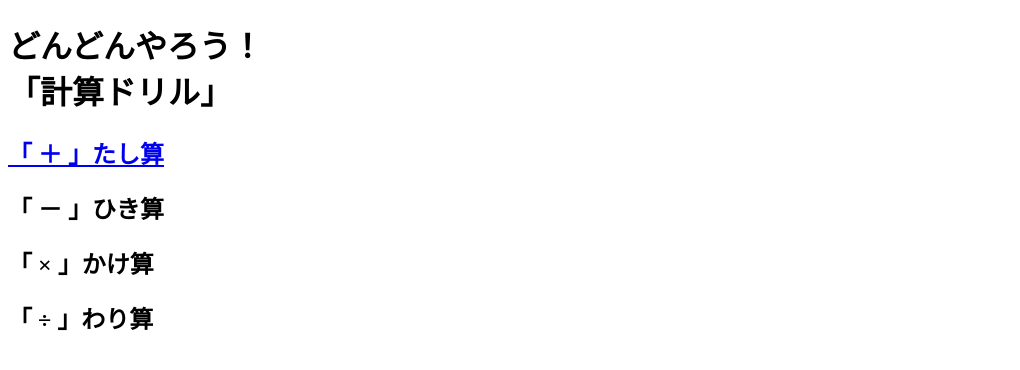
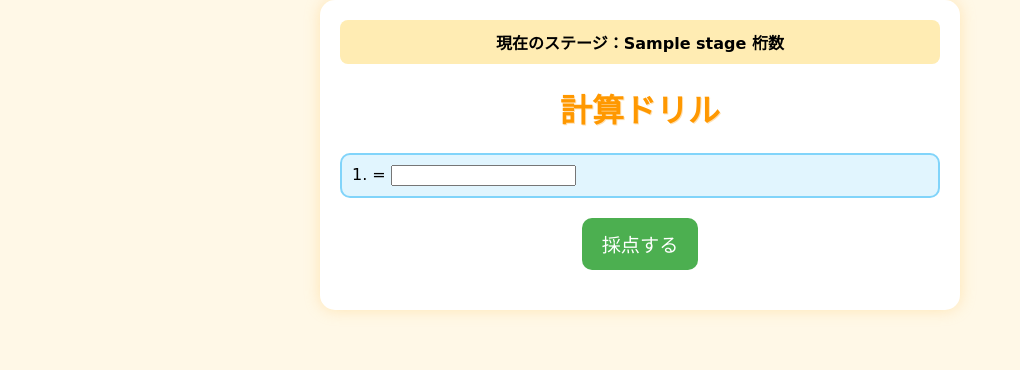
Before and after one commit to 0101-Victor/calculatio.app, a Flask app: template templates/index.html in a window 1280 px wide. Shown: the top 370 px of the page, without its empty margins (0-1020 px from the left). Run offline with Flask 3, Linux system fonts and the light colour scheme; the template is opened without the code that fills it: most values are stand-ins (such as "Sample title", 1, 10 or a date in 2020).

Commit message:
軌道修正

```diff
--- a/app.py
+++ b/app.py
@@ -1,18 +1,24 @@
-# app.py
-
-from flask import Flask, render_template, request
-from calculatio import generate_addition_problems
+from flask import Flask, render_template, request, redirect, session, url_for
+from problems import generate_addition_problems
 
 app = Flask(__name__)
+app.secret_key = 'your-secret-key'  # セッション用
 
 @app.route('/')
 def index():
+    session['stage'] = 1
+    session['round'] = 0
     return render_template('index.html')
 
 @app.route('/addition', methods=['GET', 'POST'])
 def addition():
+    if 'stage' not in session:
+        session['stage'] = 1
+    if 'round' not in session:
+        session['round'] = 0
+
     if request.method == 'POST':
-        problems = eval(request.form['problems'])  # 文字列 → リストに変換（安全性は後で改善可）
+        problems = json.loads(request.form['problems'])
         score = 0
         results = []
 
@@ -28,9 +34,22 @@
             if correct:
                 score += 1
 
-        return render_template('addition_result.html', results=results, score=score, total=len(problems))
+        session['round'] += 1
+        is_last_round = session['round'] >= 5
 
-    problems = generate_addition_problems()
+        if is_last_round:
+            session['stage'] += 1
+            session['round'] = 0  # 次ステージに移行
+
+        return render_template(
+            'addition_result.html',
+            results=results,
+            score=score,
+            total=len(problems),
+            is_last_round=is_last_round
+        )
+
+    problems = generate_addition_problems(stage=session['stage'])
     return render_template('addition.html', problems=problems)
 
 if __name__ == '__main__':
--- /dev/null
+++ b/static/style.css
@@ -0,0 +1,73 @@
+body {
+    font-family: 'Comic Sans MS', 'Arial', sans-serif;
+    background-color: #fff8e7; /* 明るいクリーム色 */
+    margin: 0;
+    padding: 0;
+}
+
+.container {
+    max-width: 600px;
+    margin: auto;
+    background: #ffffff;
+    padding: 20px;
+    border-radius: 15px;
+    box-shadow: 0 0 15px rgba(255, 200, 100, 0.4);
+}
+
+h1 {
+    text-align: center;
+    color: #ff9800;
+    text-shadow: 1px 1px #ffe0b2;
+}
+
+.stage {
+    background-color: #ffecb3;
+    padding: 10px;
+    border-radius: 8px;
+    font-weight: bold;
+    margin-bottom: 15px;
+    text-align: center;
+}
+
+.problem {
+    margin-bottom: 15px;
+    padding: 10px;
+    background-color: #e1f5fe; /* 明るい水色 */
+    border-radius: 10px;
+    border: 2px solid #81d4fa;
+}
+
+button {
+    display: block;
+    margin: 20px auto;
+    padding: 12px 20px;
+    font-size: 1.2em;
+    background-color: #4caf50;
+    color: white;
+    border: none;
+    border-radius: 10px;
+    cursor: pointer;
+}
+
+button:hover {
+    background-color: #388e3c;
+}
+
+.result {
+    margin-top: 20px;
+    padding: 10px;
+    font-weight: bold;
+    text-align: center;
+    display: none;
+    border-radius: 8px;
+}
+
+.result.correct {
+    background-color: #c8e6c9;
+    color: #2e7d32;
+}
+
+.result.incorrect {
+    background-color: #ffcdd2;
+    color: #c62828;
+}
--- a/templates/index.html
+++ b/templates/index.html
@@ -1,18 +1,56 @@
 <!DOCTYPE html>
-<html>
+<html lang="ja">
 <head>
     <meta charset="UTF-8">
     <title>どんどんやろう計算ドリル！</title>
+    <link rel="stylesheet" href="{{ url_for('static', filename='style.css') }}">
+    <script>
+        function showResult(isCorrect) {
+            const resultDiv = document.getElementById("result");
+            if (isCorrect) {
+                resultDiv.textContent = "全問正解！すごい！";
+                resultDiv.className = "result correct";
+            } else {
+                resultDiv.textContent = "間違いがあります。もう一度挑戦！";
+                resultDiv.className = "result incorrect";
+            }
+            resultDiv.style.display = "block";
+        }
+    </script>
 </head>
 <body>
-    <header>
-        <h1>どんどんやろう！<br>「計算ドリル」</h1>
-    </header>
-    <main>
-        <h2><a href="/addition">「 ＋ 」たし算</a></h2>
-        <h2>「 － 」ひき算</h2>
-        <h2>「 × 」かけ算</h2>
-        <h2>「 ÷ 」わり算</h2>
-    </main>
+    <div class="container">
+        <!-- ステージ表示 -->
+        <div class="stage">
+            現在のステージ：{{ stage }} 桁数
+        </div>
+
+        <h1>計算ドリル</h1>
+        <form method="POST" action="/">
+            {% for problem in problems %}
+            <div class="problem">
+                {{ loop.index }}. {{ problem['q'] }} =
+                <input type="number" name="answer{{ loop.index }}" required>
+                <input type="hidden" name="correct{{ loop.index }}" value="{{ problem['a'] }}">
+            </div>
+            {% endfor %}
+            <button type="submit">採点する</button>
+        </form>
+
+        <!-- 採点結果 -->
+        {% if result is defined %}
+            {% if result.correct_count == result.total %}
+                <div id="result" class="result correct">
+                    {{ result.correct_count }} / {{ result.total }} 問正解！おめでとう！
+                </div>
+            {% else %}
+                <div id="result" class="result incorrect">
+                    {{ result.correct_count }} / {{ result.total }} 問正解。もう一度挑戦しよう！
+                </div>
+            {% endif %}
+        {% else %}
+            <div id="result" class="result"></div>
+        {% endif %}
+    </div>
 </body>
 </html>
```
Also changed, not shown: calculatio.py (deleted, +0 -11 lines), problems.py (added, +13 -0 lines), templates/addition.html (deleted, +0 -23 lines), templates/addition_result.html (deleted, +0 -25 lines), style.css (deleted), templates/problems.html (added), templates/results.html (added).
